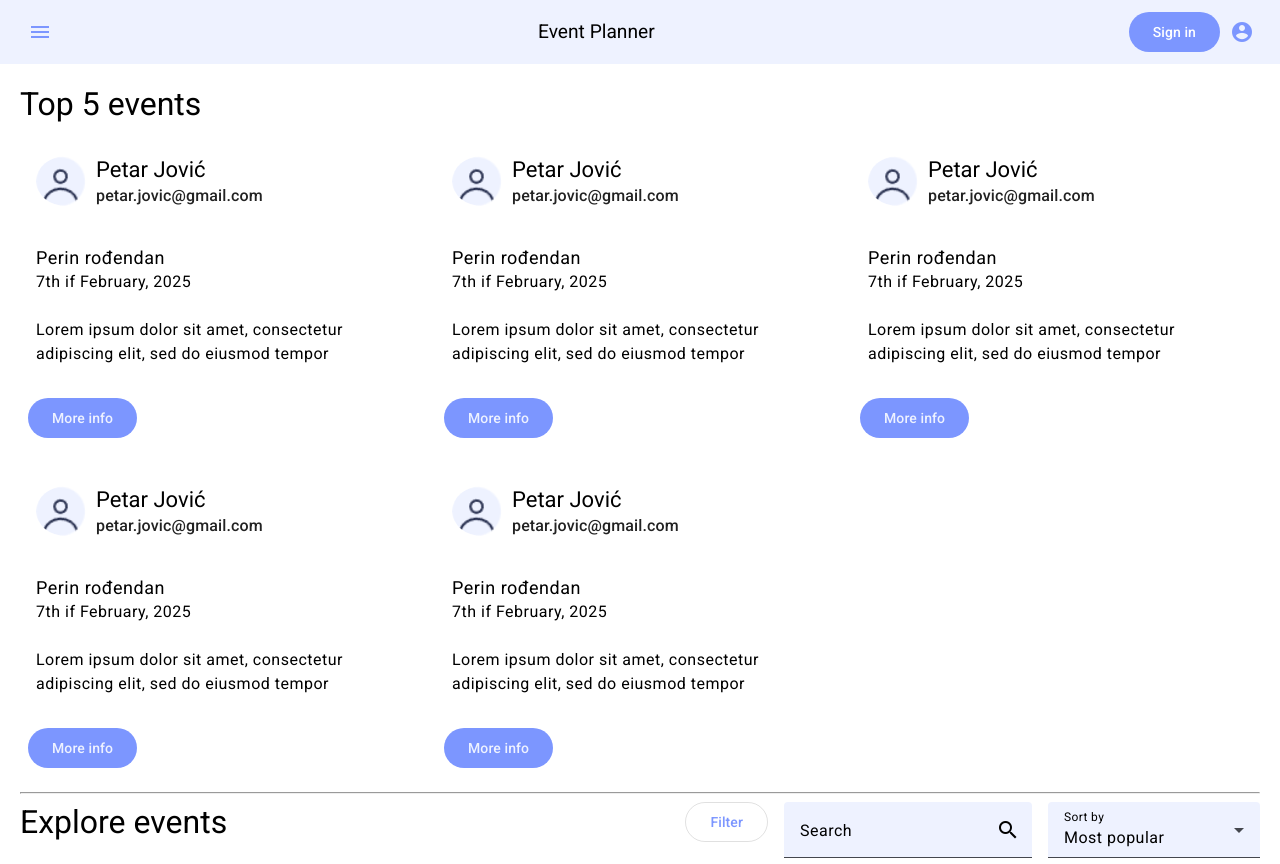
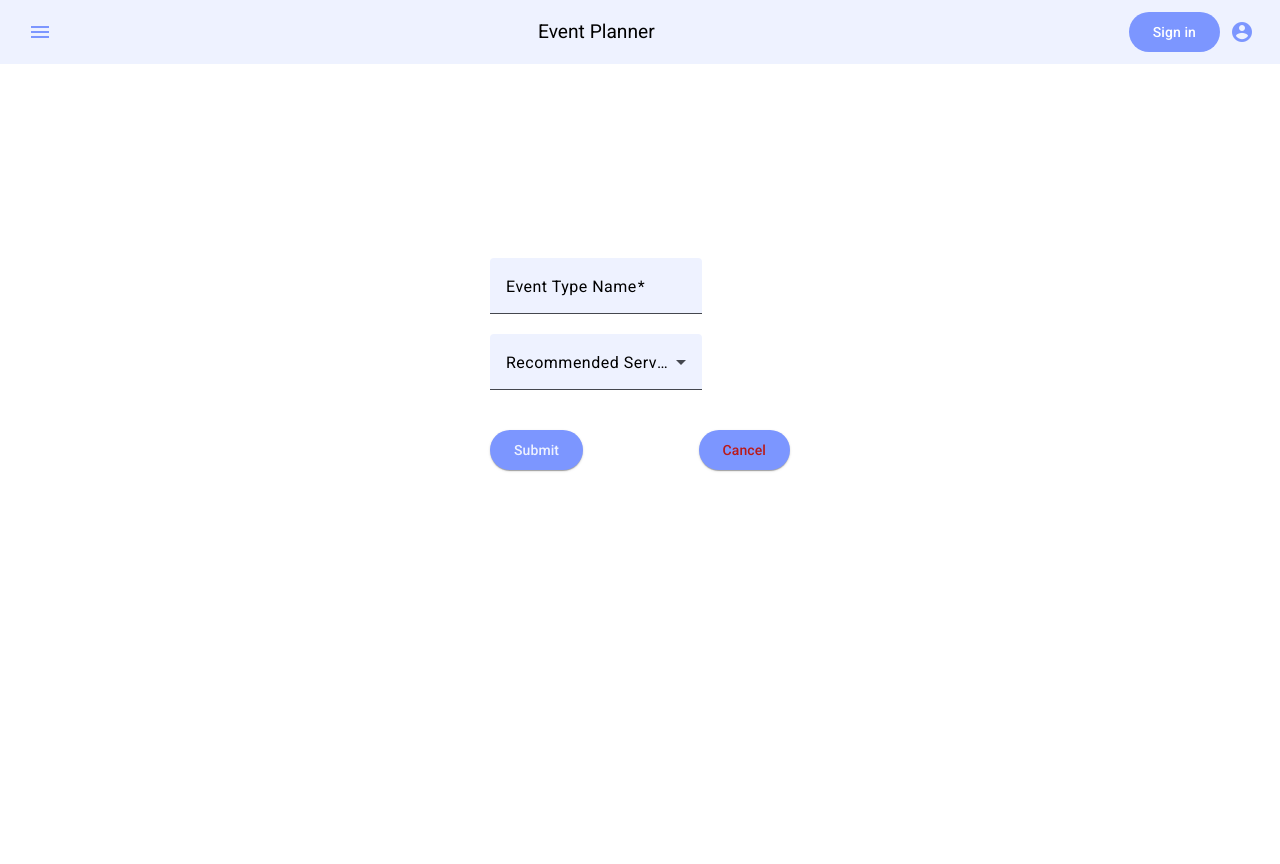
Before and after one commit to kzi-nastava/iks-project-event-planner-siit-2024-team-2, an Angular app: page /new-event-type in a window 1280 px wide. Before the commit this address led to /home. Built offline with nearby package versions, Linux system fonts and the light colour scheme.

Commit message:
Add form for new event-type

```diff
--- /dev/null
+++ b/secrets/google-maps-key.json
@@ -0,0 +1,3 @@
+{
+    "googleMapsApiKey": "AIzaSyAD6M5I3q3O0VwGXQw_P7IroITZeq1zHdI"
+}
--- a/src/app/app.routes.ts
+++ b/src/app/app.routes.ts
@@ -7,6 +7,7 @@ import { NewServiceComponent } from './layout/new-service/new-service.component'
 import { MyServicesComponent } from './layout/my-services/my-services.component';
 import { LoginComponent } from './layout/auth/login/login.component';
 import { RegisterComponent } from './layout/auth/register/register.component';
+import { NewEventTypeComponent } from './layout/new-event-type/new-event-type.component';
 
 export const routes: Routes = [
     {path: 'home', component: HomeComponent},
@@ -14,6 +15,7 @@ export const routes: Routes = [
     {path: 'profile', component: ProfileComponent},
     {path: 'notifications', component: NotificationsComponent},
     {path: 'new-service', component: NewServiceComponent},
+    {path: 'new-event-type', component: NewEventTypeComponent},
     {path: 'my-services', component: MyServicesComponent},
     {path: 'signin', component: LoginComponent},
     {path: 'signup', component: RegisterComponent},
--- a/src/app/layout/nav-bar/nav-bar.component.html
+++ b/src/app/layout/nav-bar/nav-bar.component.html
@@ -37,6 +37,10 @@
         <mat-icon>calendar_today</mat-icon>
         My Events
       </mat-list-item>
+      <mat-list-item [routerLink]="['new-event-type']">
+        <mat-icon>add</mat-icon>
+        New Event Type
+      </mat-list-item>
     </mat-nav-list>
   </mat-sidenav>
   <mat-sidenav-content>
--- /dev/null
+++ b/src/app/layout/new-event-type/new-event-type.component.css
@@ -0,0 +1,17 @@
+.container {
+    display: flex;
+    flex-direction: column;
+    align-items: center;
+    justify-content: center;
+    height:70vh;
+  }
+
+  form {
+    width: 300px;
+  }
+
+  .button-group {
+    display: flex;
+    justify-content: space-between;
+    margin-top: 20px;
+  }
--- /dev/null
+++ b/src/app/layout/new-event-type/new-event-type.component.html
@@ -0,0 +1,31 @@
+<div class="container">
+    <form [formGroup]="inputForm" (ngSubmit)="onSubmit()">
+      <mat-form-field appearance="fill">
+        <mat-label>Event Type Name</mat-label>
+        <input matInput placeholder="Enter event type name" formControlName="name" />
+        <mat-error *ngIf="inputForm.controls.name?.hasError('required')">
+          This field is required.
+        </mat-error>
+        <mat-error *ngIf="inputForm.controls.name?.hasError('minlength')">
+          Minimum 1 character is required.
+        </mat-error>
+      </mat-form-field>
+
+      <mat-form-field appearance="fill">
+        <mat-label>Recommended Services</mat-label>
+        <mat-select formControlName="recommendedServices" multiple>
+          <mat-option *ngFor="let service of services" [value]="service.id">
+            {{ service.name }}
+          </mat-option>
+        </mat-select>
+        <mat-error *ngIf="inputForm.controls.recommendedServices?.hasError('required')">
+          At least one service must be selected.
+        </mat-error>
+      </mat-form-field>
+
+      <div class="button-group">
+        <button mat-raised-button color="primary" type="submit">Submit</button>
+        <button mat-raised-button color="warn" type="button" (click)="onCancel()">Cancel</button>
+      </div>
+    </form>
+  </div>
--- /dev/null
+++ b/src/app/layout/new-event-type/new-event-type.component.ts
@@ -0,0 +1,48 @@
+import { Component } from '@angular/core';
+import { MatFormFieldModule } from '@angular/material/form-field';
+import { MatInputModule } from '@angular/material/input';
+import { MatSelectModule } from '@angular/material/select';
+import { MatButtonModule } from '@angular/material/button';
+import { FormsModule } from '@angular/forms';
+import { ReactiveFormsModule, FormGroup, FormControl, Validators } from '@angular/forms';
+import { CommonModule } from '@angular/common';
+import { ActivatedRoute } from '@angular/router';
+import { Router } from '@angular/router';
+
+@Component({
+  selector: 'app-material-input',
+  standalone: true,
+  imports: [
+    CommonModule,
+    FormsModule,
+    ReactiveFormsModule,
+    MatFormFieldModule,
+    MatInputModule,
+    MatSelectModule,
+    MatButtonModule,
+  ],
+  templateUrl: './new-event-type.component.html',
+  styleUrl: './new-event-type.component.css'
+})
+export class NewEventTypeComponent {
+  constructor(private route: ActivatedRoute, private router: Router) {}
+  services = [
+    { id: 1, name: 'Catering' },
+    { id: 2, name: 'Photography' },
+    { id: 3, name: 'Music' },
+    { id: 4, name: 'Decoration' },
+  ];
+  inputForm = new FormGroup({
+    name: new FormControl('', [Validators.required, Validators.minLength(1)]),
+    recommendedServices: new FormControl([], Validators.required),
+  });
+  onSubmit() {
+    if (this.inputForm.valid) {
+      console.log('Form Submitted:', this.inputForm.value);
+    }
+  }
+
+  onCancel(): void {
+    this.router.navigate(['../'], { relativeTo: this.route });
+  }
+}
--- /dev/null
+++ b/src/environments/environment.ts
@@ -0,0 +1,4 @@
+export const environment = {
+    production: false,
+    apiHost: 'http://94.130.185.169:8080/'
+  };
```
Also changed, not shown: 1 other file (tests, documents, lock files or other folders).
